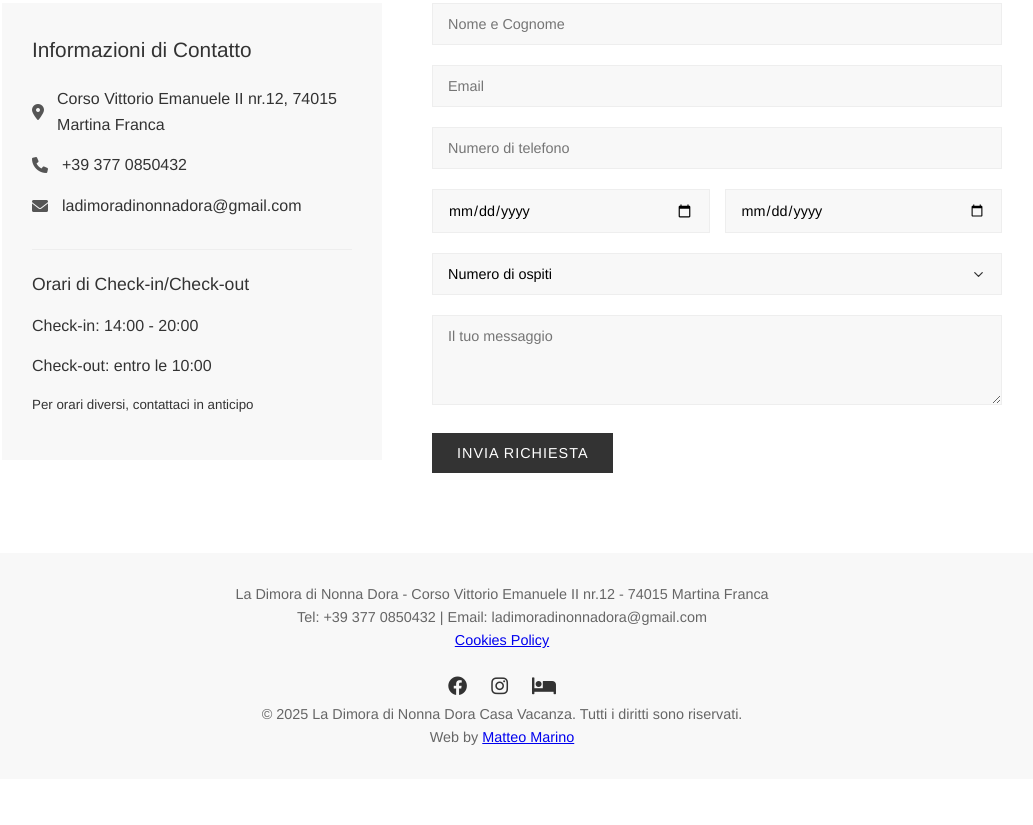
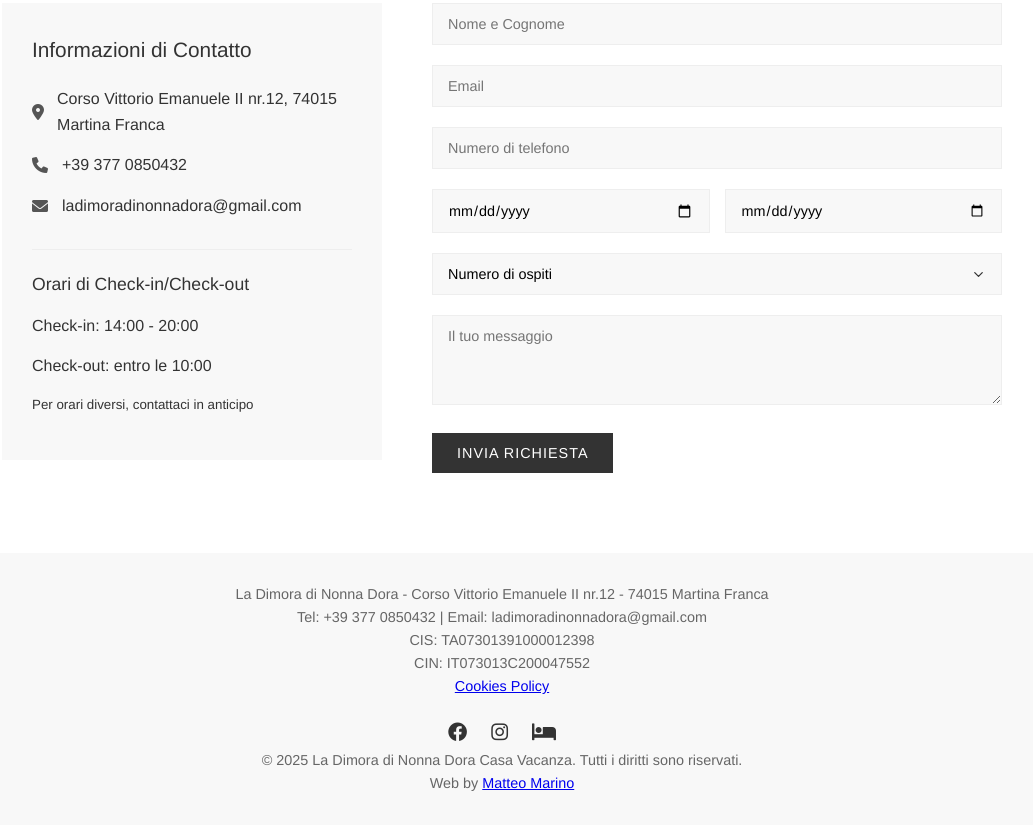
Before and after one commit to matteomarino1/LaDimoraNonnaDora, a plain HTML site: page index.html in a window 1280 px wide. Shown: the part 5234-6059 px from the top of the page, without its empty margins (138-1171 px from the left). Before the commit the page ends 6013 px from the top, so only its background shows below. Drawn offline with Linux system fonts and the light colour scheme.

Commit message:
v3 con cis e cim

```diff
--- a/index.html
+++ b/index.html
@@ -298,6 +298,8 @@
         <div class="container">
             <p>La Dimora di Nonna Dora - Corso Vittorio Emanuele II nr.12 - 74015 Martina Franca</p>
             <p>Tel:  +39 377 0850432 | Email: ladimoradinonnadora@gmail.com</p>
+            <p>CIS: TA07301391000012398</p>
+            <p>CIN: IT073013C200047552</p>
             <p><a href="cookies.html">Cookies Policy</a></p>
             <div class="social-links">
                 <a href="#"><i class="fab fa-facebook"></i></a>
```
Also changed, not shown: 1 other file.
